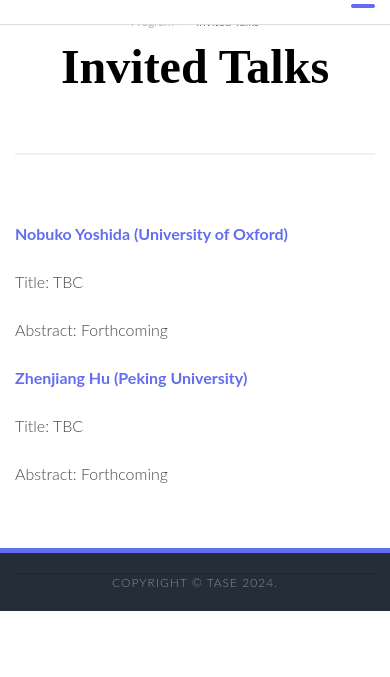
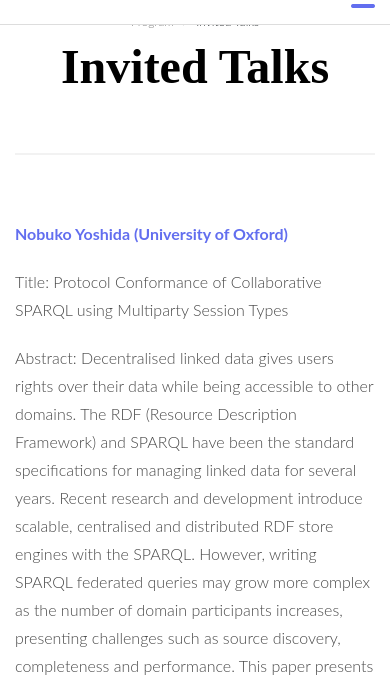
Before and after one commit to tase2024/tase2024.github.io, a plain HTML site: page c_ltalk.html in a window 390 px wide. Shown: the part 174-851 px from the top of the page. Drawn offline with Linux system fonts and the light colour scheme; files whose address does not match are found by name; a web font is replaced by a local one.

Commit message:
update hotel phone, talk

```diff
--- a/c_ltalk.html
+++ b/c_ltalk.html
@@ -158,7 +158,8 @@
 					</div>
 				</div>
 				<div class="row">
-					<div class="col-md-8 col-md-offset-2">
+					<!--<div class="col-md-8 col-md-offset-2">-->
+					<div class="col-md-12">
 	          <ol class="breadcrumb">
 				<li class="active">Program</li>
 				<li >Invited Talks</li>
@@ -168,14 +169,14 @@
 						<div class="line thin"></div>
 						<div class="page-description">
 							<p><a href="https://www.cs.ox.ac.uk/people/nobuko.yoshida/"><strong>Nobuko Yoshida (University of Oxford) </strong></a></p>
-							<p>Title: TBC</p>
-							<p>Abstract: Forthcoming<br/>
+							<p>Title: Protocol Conformance of Collaborative SPARQL using Multiparty Session Types</p>
+							<p>Abstract: Decentralised linked data gives users rights over their data while being accessible to other domains. The RDF (Resource Description Framework) and SPARQL have been the standard specifications for managing linked data for several years. Recent research and development introduce scalable, centralised and distributed RDF store engines with the SPARQL. However, writing SPARQL federated queries may grow more complex as the number of domain participants increases, presenting challenges such as source discovery, completeness and performance. This paper presents a SPARQL Query Template (SQT) that applies Multiparty Session Types (MPST) to determine the order of federated queries. We also guarantee protocol conformance between MPST and SPARQL relational algebra.<br/>
 							</p>
 
 
 							<p><a href="https://zhenjiang888.github.io"><strong>Zhenjiang Hu (Peking University)</strong></a></p>
-							<p>Title: TBC</p>
-							<p>Abstract: Forthcoming<br/>
+							<p>Title: DSL Engineering via Lifting Transformation</p>
+							<p>Abstract: In the "software defines everything" era of information technology, safe and user-friendly domain-specific languages (DSLs) have gained increasing significance. These DSLs facilitate the direct representation of problems and algorithms tailored to specific professional fields, while empowering domain experts to intuitively craft code using domain-specific terminology and operations. However, developing DSLs tailored for domain experts remains a persistent challenge. Traditional embedded DSL design methodologies provide a rapid prototyping technique for DSL implementation, yet the close integration between the embedded DSL and the host language poses difficulties for domain experts unfamiliar with the host language. In this talk, I introduce a new approach to support rapid DSL implementation and the development of an IDE for the DSL. This approach incorporates an extensible general-purpose core language, a DSL definition technique leveraging syntactic sugars, and crucially, a lifting transformation for generating DSL implementations alongside an IDE optimized for DSL programming. We have devised a system, named Osazone, and employed it to create numerous DSLs, thereby demonstrating the flexibility, efficacy, and practicality of our approach in advancing domain-specific language engineering efforts.<br/>
 							</p>
 
 
```
Also changed, not shown: c_ap.html (+3 -0 lines), c_hotel.html (+1 -1 lines), c_reg.html (+1 -1 lines).
